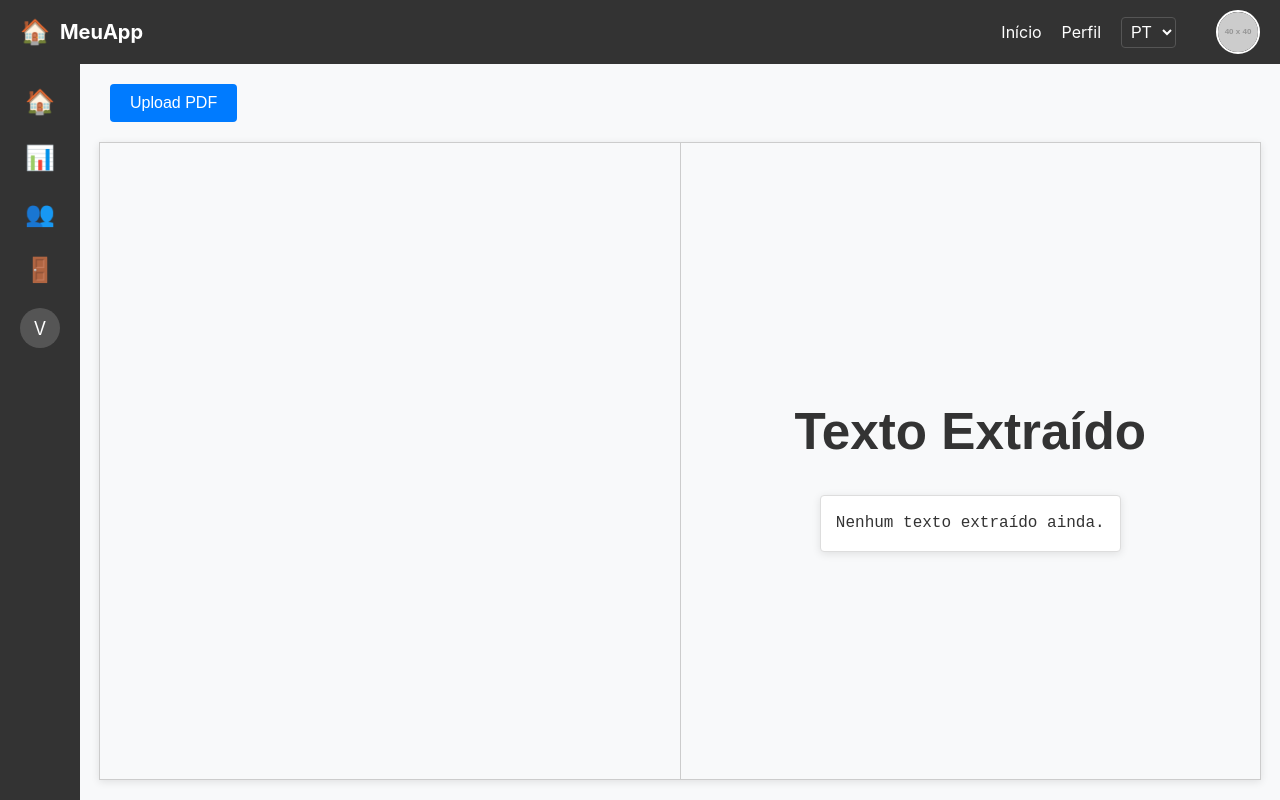
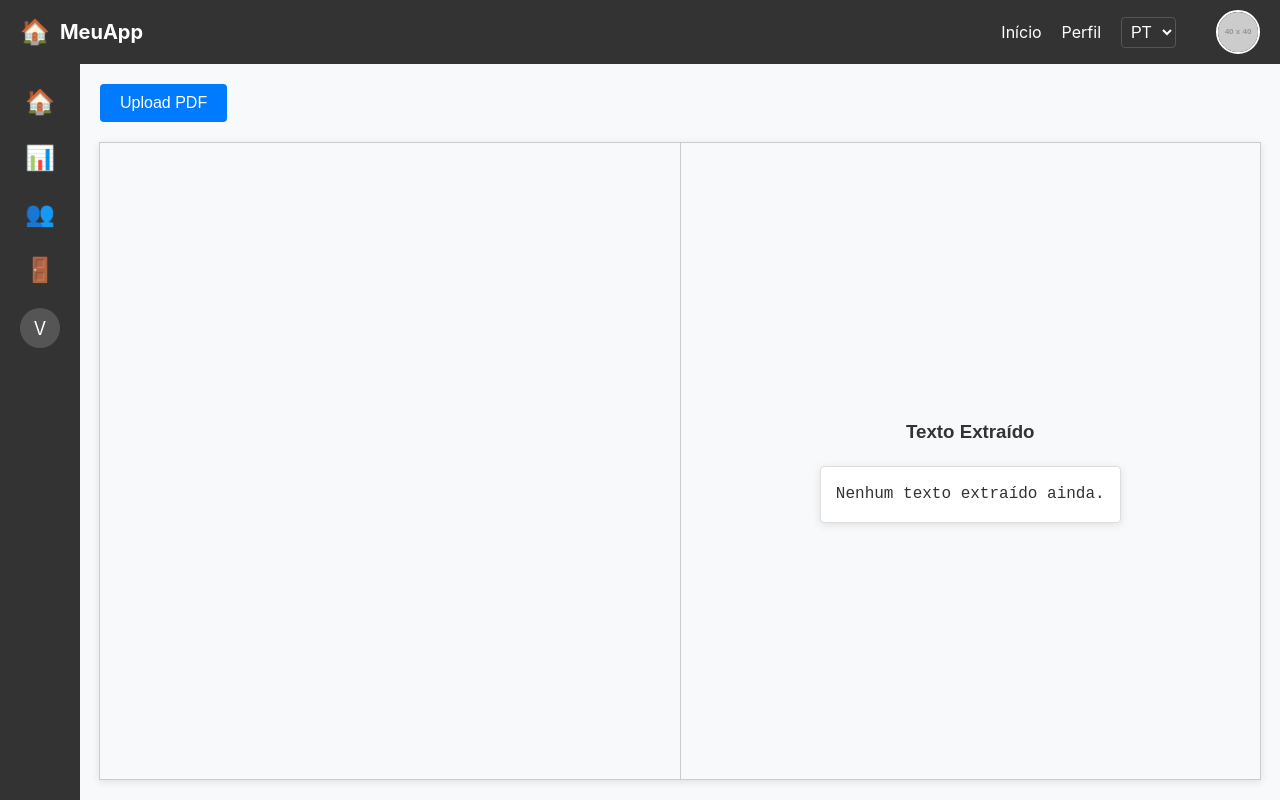
Before and after one commit to notNilton/hexa-nest, a React (Vite) app: page / in a window 1280 px wide. Built offline with nearby package versions, Linux system fonts and the light colour scheme.

Commit message:
pequenas mudanças no código front-end

```diff
--- a/src/components/HomeComp.scss
+++ b/src/components/HomeComp.scss
@@ -24,14 +24,14 @@
 
   button {
     padding: 10px 20px;
-    margin-left: 10px;
+    // margin-left: 10px;
     background-color: #007bff;
     color: white;
     border: none;
     border-radius: 4px;
     cursor: pointer;
     transition: background-color 0.3s ease;
-    font-size: 16px;
+    // font-size: 16px;
   }
 
   button:hover {
@@ -84,8 +84,7 @@
   padding: 15px;
   border-radius: 4px;
   box-shadow: 0 2px 8px rgba(0, 0, 0, 0.1);
-  max-height: 400px;
   overflow-y: auto;
   font-family: 'Courier New', Courier, monospace;
-  text-align: left;
+  text-align: justify;
 }
--- a/src/components/HomeComp.tsx
+++ b/src/components/HomeComp.tsx
@@ -59,7 +59,7 @@ const HomeComp: React.FC = () => {
           )}
         </div>
         <div className="text-container">
-          <h1 className="title">Texto Extraído</h1>
+          <h3 className="title">Texto Extraído</h3>
           <div className="extracted-text">
             {extractedText || "Nenhum texto extraído ainda."}
           </div>
```
